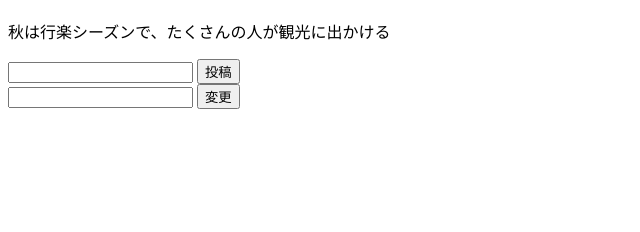
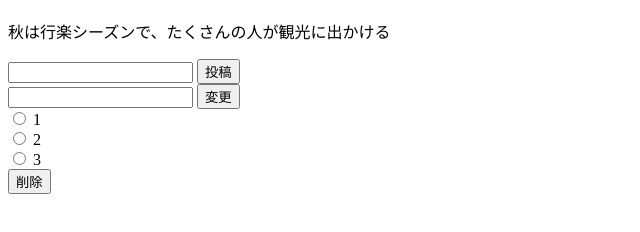
Before and after one commit to powerninja/node-express, a plain HTML site: page index.html in a window 1280 px wide. Shown: the part 70-302 px from the top of the page, without its empty margins (0-640 px from the left). Drawn offline with Linux system fonts and the light colour scheme.

Commit message:
add:deleteメソッド追加

```diff
--- a/index.html
+++ b/index.html
@@ -15,5 +15,17 @@
       <input type="text" name="updatedActivity" />
       <button type="submit">変更</button>
     </form>
+    <form action="/delete" method="POST">
+      <input type="radio" id="one" name="number" value="0" />
+      <label for="one">1</label>
+      <br />
+      <input type="radio" id="two" name="number" value="1" />
+      <label for="two">2</label>
+      <br />
+      <input type="radio" id="three" name="number" value="2" />
+      <label for="three">3</label>
+      <br />
+      <button type="submit">削除</button>
+    </form>
   </body>
 </html>
--- a/index.js
+++ b/index.js
@@ -20,6 +20,11 @@ app.post('/update', function (req, res) {
   res.send(activities);
 });
 
+app.post('/delete', function (req, res) {
+  activities.splice(req.body.number, 1);
+  res.send(activities);
+});
+
 app.listen(5050, function () {
   console.log('listening on localhost port 5050');
 });
```
